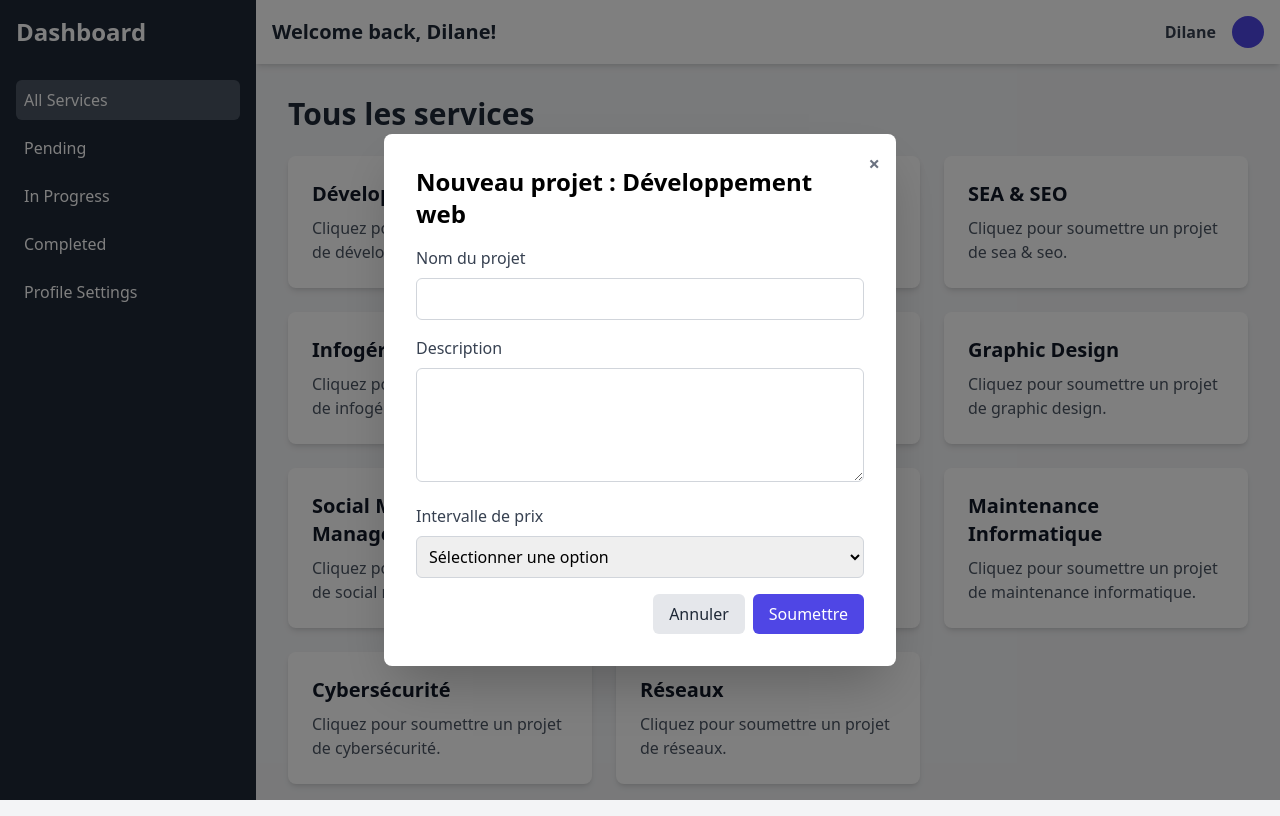
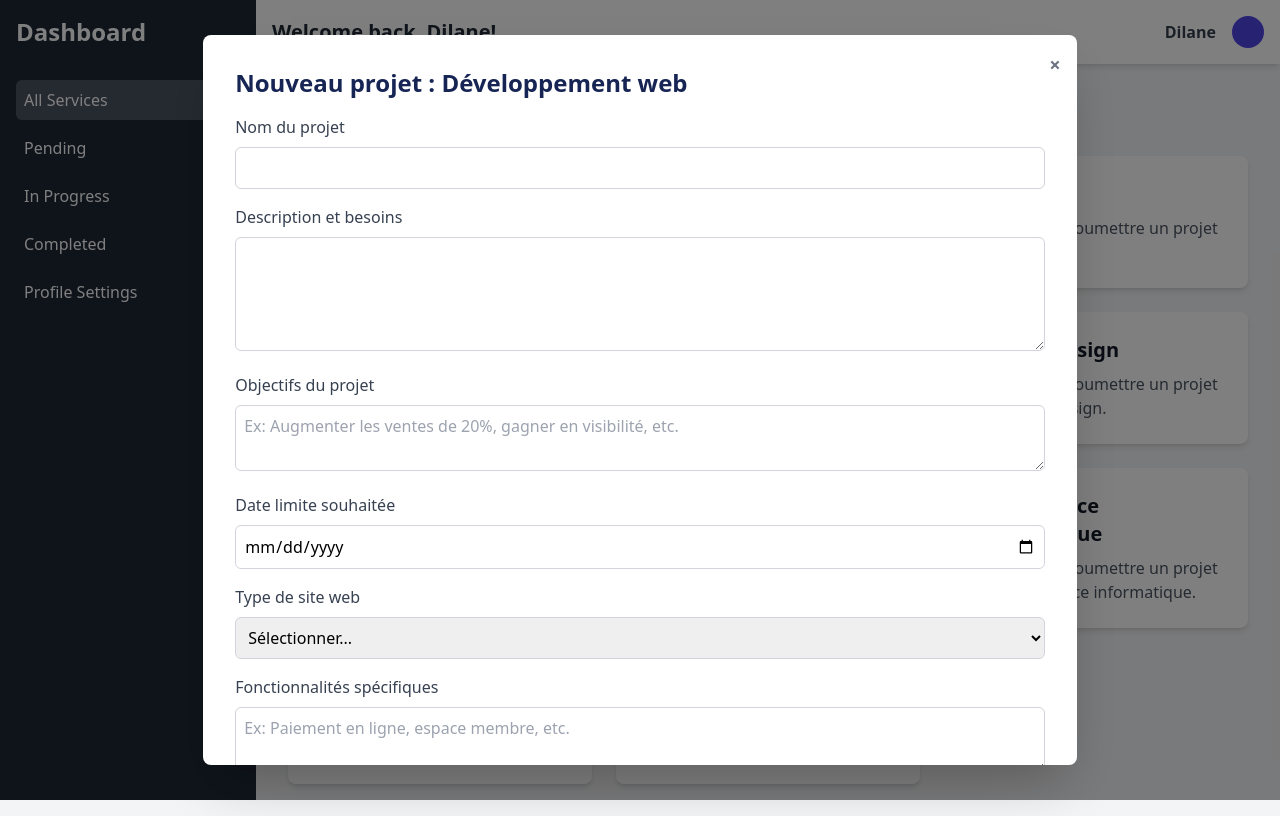
Before and after one commit to dilanetalom/patricktest, a React (Vite) app: page /dashbord in a window 1280 px wide. Both pictures are taken after a click on the element 440 px from the left and 222 px from the top of the page. Built offline with nearby package versions, Linux system fonts and the light colour scheme.

Commit message:
begin accueil page

```diff
--- a/src/pages/Dashbord/ProjetModal.jsx
+++ b/src/pages/Dashbord/ProjetModal.jsx
@@ -4,52 +4,155 @@ import React, { useState } from 'react';
 const ProjectModal = ({ service, onClose, onSubmit }) => {
   const [projectName, setProjectName] = useState('');
   const [description, setDescription] = useState('');
+  const [objectives, setObjectives] = useState('');
+  const [deadline, setDeadline] = useState('');
   const [priceRange, setPriceRange] = useState('');
+  const [file, setFile] = useState(null); // Nouveau state pour le fichier
+
+  // Champs spécifiques par service
+  const [specificFields, setSpecificFields] = useState({});
+
+  const handleSpecificChange = (e) => {
+    setSpecificFields({
+      ...specificFields,
+      [e.target.name]: e.target.value,
+    });
+  };
+
+  const handleFileChange = (e) => {
+    setFile(e.target.files[0]); // Met à jour l'état avec le fichier sélectionné
+  };
 
   const handleSubmit = (e) => {
     e.preventDefault();
-    onSubmit({ projectName, description, priceRange });
+    onSubmit({
+      projectName,
+      description,
+      objectives,
+      deadline,
+      priceRange,
+      file, // Ajoute le fichier aux données soumises
+      ...specificFields,
+    });
+  };
+
+  const getSpecificFields = (serviceName) => {
+    switch (serviceName) {
+      case "Développement web":
+        return (
+          <>
+            <div className="mb-4">
+              <label className="block text-gray-700 mb-2" htmlFor="websiteType">Type de site web</label>
+              <select name="websiteType" onChange={handleSpecificChange} className="w-full p-2 border border-gray-300 rounded-md">
+                <option value="">Sélectionner...</option>
+                <option value="vitrine">Site vitrine</option>
+                <option value="ecommerce">E-commerce</option>
+                <option value="webapp">Application web</option>
+              </select>
+            </div>
+            <div className="mb-4">
+              <label className="block text-gray-700 mb-2" htmlFor="webFeatures">Fonctionnalités spécifiques</label>
+              <textarea name="webFeatures" onChange={handleSpecificChange} className="w-full p-2 border border-gray-300 rounded-md" rows="2" placeholder="Ex: Paiement en ligne, espace membre, etc."></textarea>
+            </div>
+          </>
+        );
+      case "Création d'entreprise":
+        return (
+          <>
+            <div className="mb-4">
+              <label className="block text-gray-700 mb-2" htmlFor="companyName">Nom de l'entreprise</label>
+              <input type="text" name="companyName" onChange={handleSpecificChange} className="w-full p-2 border border-gray-300 rounded-md" />
+            </div>
+            <div className="mb-4">
+              <label className="block text-gray-700 mb-2" htmlFor="businessType">Secteur d'activité</label>
+              <input type="text" name="businessType" onChange={handleSpecificChange} className="w-full p-2 border border-gray-300 rounded-md" />
+            </div>
+          </>
+        );
+      case "SEA & SEO":
+        return (
+          <>
+            <div className="mb-4">
+              <label className="block text-gray-700 mb-2" htmlFor="websiteUrl">URL du site web</label>
+              <input type="url" name="websiteUrl" onChange={handleSpecificChange} className="w-full p-2 border border-gray-300 rounded-md" />
+            </div>
+            <div className="mb-4">
+              <label className="block text-gray-700 mb-2" htmlFor="targetKeywords">Mots-clés ciblés</label>
+              <textarea name="targetKeywords" onChange={handleSpecificChange} className="w-full p-2 border border-gray-300 rounded-md" rows="2" placeholder="Ex: Agence digitale, création de site web Paris"></textarea>
+            </div>
+          </>
+        );
+      case "Applications mobiles":
+        return (
+          <>
+            <div className="mb-4">
+              <label className="block text-gray-700 mb-2" htmlFor="platform">Plateforme</label>
+              <select name="platform" onChange={handleSpecificChange} className="w-full p-2 border border-gray-300 rounded-md">
+                <option value="">Sélectionner...</option>
+                <option value="ios">iOS</option>
+                <option value="android">Android</option>
+                <option value="both">Les deux</option>
+              </select>
+            </div>
+            <div className="mb-4">
+              <label className="block text-gray-700 mb-2" htmlFor="appFeatures">Fonctionnalités de l'application</label>
+              <textarea name="appFeatures" onChange={handleSpecificChange} className="w-full p-2 border border-gray-300 rounded-md" rows="2" placeholder="Ex: Connexion par réseaux sociaux, paiement in-app"></textarea>
+            </div>
+          </>
+        );
+      default:
+        return null;
+    }
   };
 
   return (
     <div className="fixed inset-0 bg-black bg-opacity-50 flex items-center justify-center p-4 z-50">
-      <div className="bg-white rounded-lg shadow-2xl p-8 w-full max-w-lg relative">
+      <div className="bg-white rounded-lg shadow-2xl p-8 h-[95%] w-full max-w-[70%] relative overflow-auto">
         <button onClick={onClose} className="absolute top-4 right-4 text-gray-500 hover:text-gray-800 text-xl font-bold">
           &times;
         </button>
-        <h2 className="text-2xl font-bold mb-4">Nouveau projet : {service.name}</h2>
+        <h2 className="text-2xl font-bold text-blue-950 mb-4">Nouveau projet : {service.name}</h2>
         <form onSubmit={handleSubmit}>
+          {/* Champs communs à tous les services */}
           <div className="mb-4">
             <label className="block text-gray-700 mb-2" htmlFor="projectName">Nom du projet</label>
-            <input
-              type="text"
-              id="projectName"
-              value={projectName}
-              onChange={(e) => setProjectName(e.target.value)}
-              className="w-full p-2 border border-gray-300 rounded-md focus:outline-none focus:ring-2 focus:ring-indigo-500"
-              required
-            />
+            <input type="text" id="projectName" value={projectName} onChange={(e) => setProjectName(e.target.value)} className="w-full p-2 border border-gray-300 rounded-md" required />
           </div>
           <div className="mb-4">
-            <label className="block text-gray-700 mb-2" htmlFor="description">Description</label>
-            <textarea
-              id="description"
-              value={description}
-              onChange={(e) => setDescription(e.target.value)}
-              className="w-full p-2 border border-gray-300 rounded-md focus:outline-none focus:ring-2 focus:ring-indigo-500"
-              rows="4"
-              required
-            />
+            <label className="block text-gray-700 mb-2" htmlFor="description">Description et besoins</label>
+            <textarea id="description" value={description} onChange={(e) => setDescription(e.target.value)} className="w-full p-2 border border-gray-300 rounded-md" rows="4" required />
           </div>
           <div className="mb-4">
+            <label className="block text-gray-700 mb-2" htmlFor="objectives">Objectifs du projet</label>
+            <textarea id="objectives" value={objectives} onChange={(e) => setObjectives(e.target.value)} className="w-full p-2 border border-gray-300 rounded-md" rows="2" placeholder="Ex: Augmenter les ventes de 20%, gagner en visibilité, etc." />
+          </div>
+          <div className="mb-4">
+            <label className="block text-gray-700 mb-2" htmlFor="deadline">Date limite souhaitée</label>
+            <input type="date" id="deadline" value={deadline} onChange={(e) => setDeadline(e.target.value)} className="w-full p-2 border border-gray-300 rounded-md" />
+          </div>
+
+          {/* Champs spécifiques basés sur le service sélectionné */}
+          {getSpecificFields(service.name)}
+
+          <div className="mb-4">
+            <label className="block text-gray-700 mb-2" htmlFor="file-upload">Joindre un fichier (cahier des charges, maquettes...)</label>
+            <input
+              type="file"
+              id="file-upload"
+              onChange={handleFileChange}
+              className="w-full text-sm text-gray-500
+                         file:mr-4 file:py-2 file:px-4
+                         file:rounded-full file:border-0
+                         file:text-sm file:font-semibold
+                         file:bg-indigo-50 file:text-indigo-700
+                         hover:file:bg-indigo-100"
+            />
+            {file && <p className="mt-2 text-sm text-gray-500">Fichier sélectionné : {file.name}</p>}
+          </div>
+
+          <div className="mb-4">
             <label className="block text-gray-700 mb-2" htmlFor="priceRange">Intervalle de prix</label>
-            <select
-              id="priceRange"
-              value={priceRange}
-              onChange={(e) => setPriceRange(e.target.value)}
-              className="w-full p-2 border border-gray-300 rounded-md focus:outline-none focus:ring-2 focus:ring-indigo-500"
-              required
-            >
+            <select id="priceRange" value={priceRange} onChange={(e) => setPriceRange(e.target.value)} className="w-full p-2 border border-gray-300 rounded-md" required>
               <option value="">Sélectionner une option</option>
               <option value="< 500€">{'< 500€'}</option>
               <option value="500€ - 1000€">500€ - 1000€</option>
@@ -57,11 +160,12 @@ const ProjectModal = ({ service, onClose, onSubmit }) => {
               <option value="> 5000€">{'> 5000€'}</option>
             </select>
           </div>
+
           <div className="flex justify-end space-x-2">
             <button type="button" onClick={onClose} className="px-4 py-2 bg-gray-200 text-gray-800 rounded-md hover:bg-gray-300">
               Annuler
             </button>
-            <button type="submit" className="px-4 py-2 bg-indigo-600 text-white rounded-md hover:bg-indigo-700">
+            <button type="submit" className="px-4 py-2 bg-blue-950 text-white rounded-md hover:bg-indigo-700">
               Soumettre
             </button>
           </div>
```
